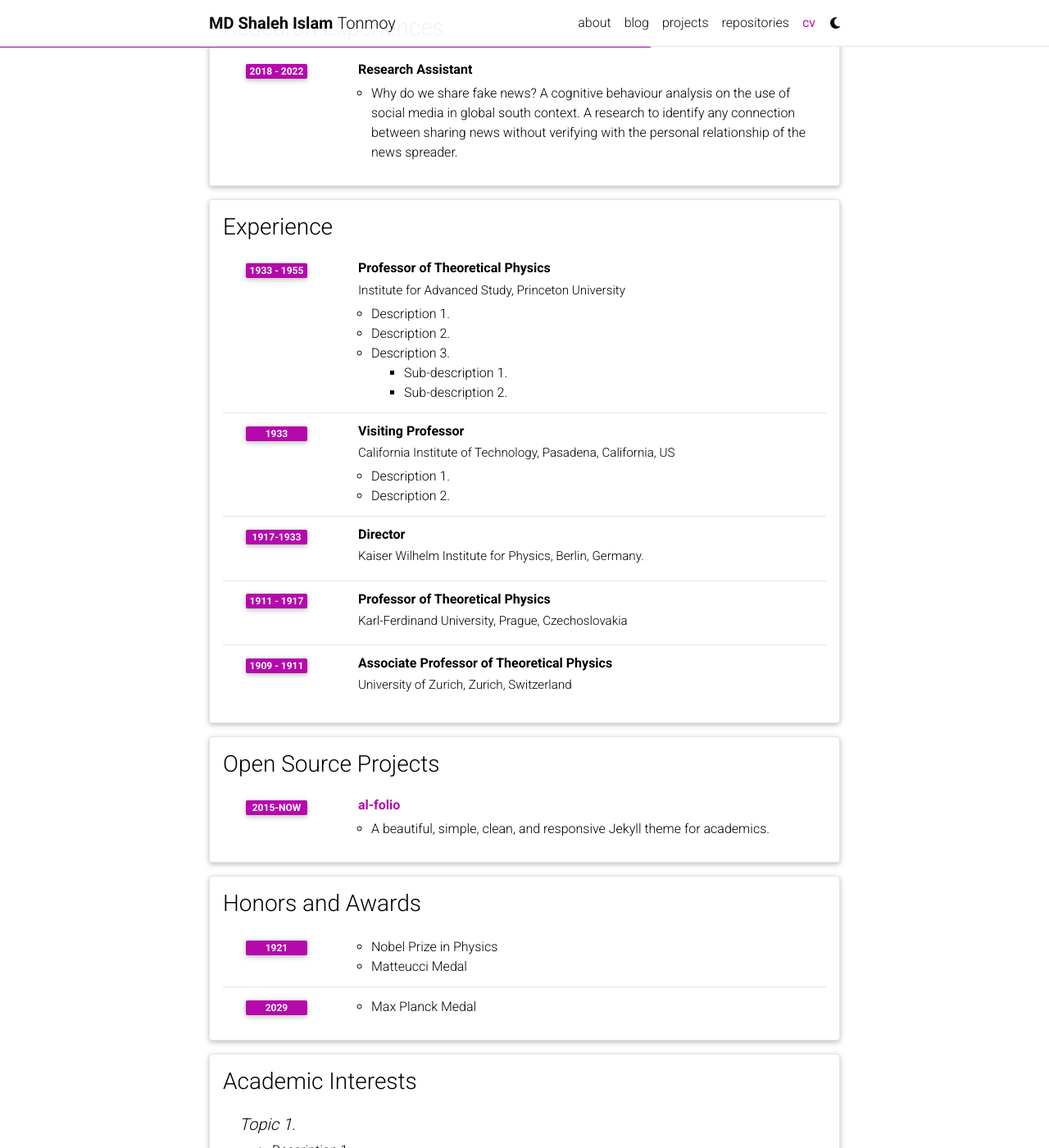
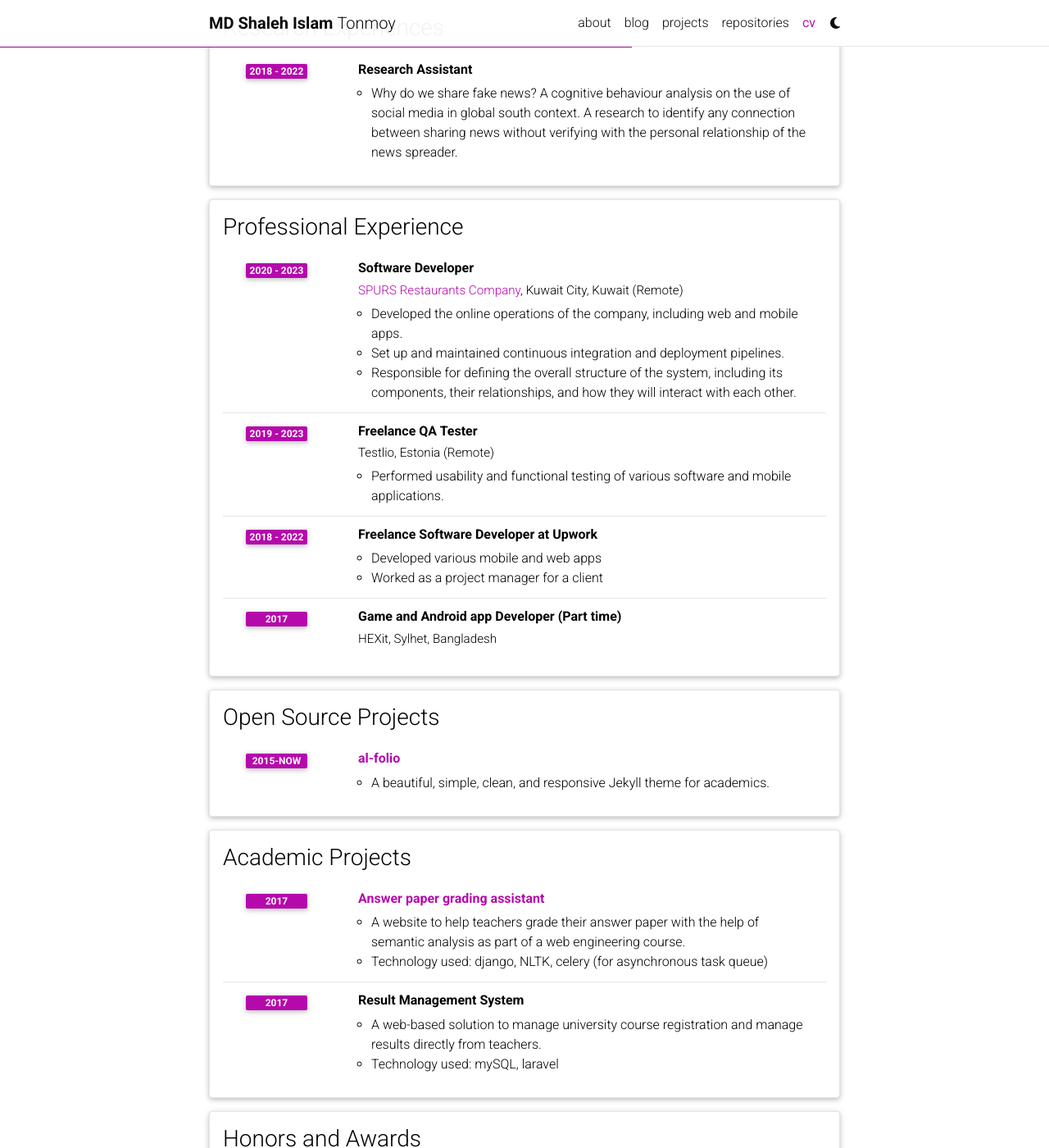
Before and after one commit to tontus/tontus.github.io, a Jekyll site: the page built from _pages/cv.md, in a window 1280 px wide and 1400 px high, scrolled down 764 px. Shown: the whole window at 82% size. Built offline with Jekyll 4.4.1, drawn with Linux system fonts in a browser that asks for light colours; comment, search, counter and statistics services are not loaded; a style sheet for code colours, icons or effects is not loaded; some of the changed text lies outside the part shown.

Commit message:
cv updated

```diff
--- a/_data/cv.yml
+++ b/_data/cv.yml
@@ -27,38 +27,28 @@
       year: 2018 - 2022
       description: Why do we share fake news? A cognitive behaviour analysis on the use of social media in global south context. A research to identify any connection between sharing news without verifying with the personal relationship of the news spreader.
 
-- title: Experience
+- title: Professional Experience
   type: time_table
   contents:
-    - title: Professor of Theoretical Physics
-      institution: Institute for Advanced Study, Princeton University
-      year: 1933 - 1955
+    - year: 2020 - 2023
+      title: Software Developer
+      institution: <a href="https://scale-kuwait.com">SPURS Restaurants Company</a>, Kuwait City, Kuwait (Remote)
       description:
-        - Description 1.
-        - Description 2.
-        - title: Description 3.
-          contents:
-            - Sub-description 1.
-            - Sub-description 2.
-    - title: Visiting Professor
-      institution: California Institute of Technology, Pasadena, California, US
-      year: 1933
+        - Developed the online operations of the company, including web and mobile apps.
+        - Set up and maintained continuous integration and deployment pipelines.
+        - Responsible for defining the overall structure of the system, including its components, their relationships, and how they will interact with each other.
+    - title: Freelance QA Tester
+      year: 2019 - 2023
+      institution: Testlio, Estonia (Remote)
+      description: Performed usability and functional testing of various software and mobile applications.
+    - title: Freelance Software Developer at Upwork
+      year: 2018 - 2022
       description:
-        - Description 1.
-        - Description 2.
-
-    - title: Director
-      institution: Kaiser Wilhelm Institute for Physics, Berlin, Germany.
-      year: 1917-1933
-
-    - title: Professor of Theoretical Physics
-      institution: Karl-Ferdinand University, Prague, Czechoslovakia
-      year: 1911 - 1917
-      description:
-
-    - title: Associate Professor of Theoretical Physics
-      institution: University of Zurich, Zurich, Switzerland
-      year: 1909 - 1911
+        - Developed various mobile and web apps
+        - Worked as a project manager for a client
+    - title: Game and Android app Developer (Part time)
+      year: 2017
+      institution: HEXit, Sylhet, Bangladesh
 
 - title: Open Source Projects
   type: time_table
@@ -67,30 +57,56 @@
       year: 2015-now
       description: A beautiful, simple, clean, and responsive Jekyll theme for academics.
 
+- title: Academic Projects
+  type: time_table
+  contents:
+    - title: <a href="https://github.com/tontus/Evaluation">Answer paper grading assistant</a>
+      year: 2017
+      description:
+        - A website to help teachers grade their answer paper with the help of semantic analysis as part of a web engineering course.
+        - "Technology used: django, NLTK, celery (for asynchronous task queue)"
+    - title: Result Management System
+      year: 2017
+      description:
+        - A web-based solution to manage university course registration and manage results directly from teachers.
+        - "Technology used: mySQL, laravel"
+
 - title: Honors and Awards
   type: time_table
   contents:
-    - year: 1921
-      items:
-        - Nobel Prize in Physics
-        - Matteucci Medal
-    - year: 2029
-      items:
-        - Max Planck Medal
+    - year: 2019
+      title: Champion in ‘Digital Khichuri Challenge-2019’
+      description: This national-level hackathon was organized by United Nations Development Programme (UNDP) and supported by Facebook and ICT Ministry, Bangladesh. This competition was about finding a digital way to promote harmony and peace in the community hence achieving Sustainable Development Goals (SDG).
+    - year: 2020
+      title: Astronomy for Development Grants
+      description: "Awarded by the Office of Astronomy for Development of the International Astronomical Union for an astronomy education-related project. Developed an Android mobile application as part of this project, named Talking Planets: Astronomy App, available on the Play Store."
 
-- title: Academic Interests
-  type: nested_list
-  contents:
-    - title: Topic 1.
-      items:
-        - Description 1.
-        - Description 2.
-    - title: Topic 2.
-      items:
-        - Description 1.
-        - Description 2.
 
-- title: Other Interests
-  type: list
-  contents:
-    - <u>Hobbies:</u> Hobby 1, Hobby 2, etc.
+
+# - title: Honors and Awards
+#   type: time_table
+#   contents:
+#     - year: 1921
+#       items:
+#         - Nobel Prize in Physics
+#         - Matteucci Medal
+#     - year: 2029
+#       items:
+#         - Max Planck Medal
+
+# - title: Academic Interests
+#   type: nested_list
+#   contents:
+#     - title: Topic 1.
+#       items:
+#         - Description 1.
+#         - Description 2.
+#     - title: Topic 2.
+#       items:
+#         - Description 1.
+#         - Description 2.
+
+# - title: Other Interests
+#   type: list
+#   contents:
+#     - <u>Hobbies:</u> Hobby 1, Hobby 2, etc.
```
